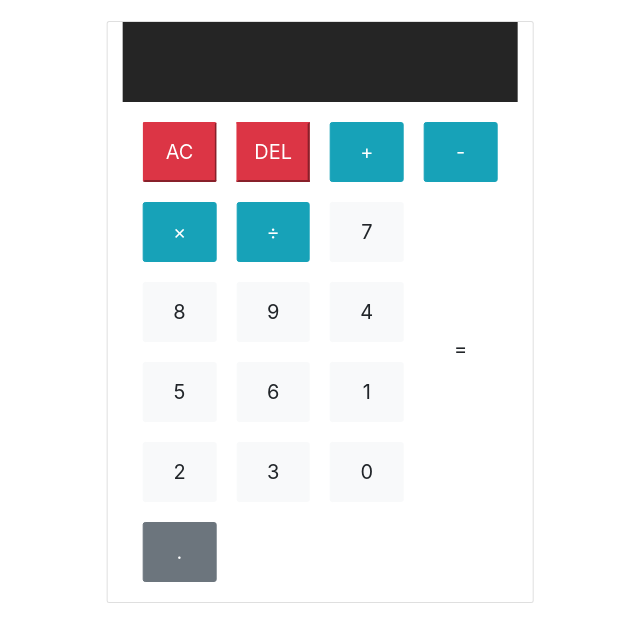
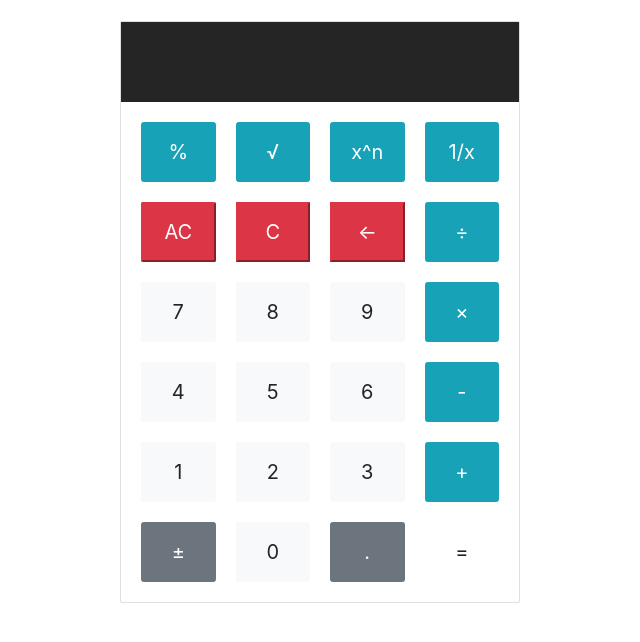
Before and after one commit to MonkeyKingBar-bit/calculator, a plain HTML site: page index.html in a window 1280 px wide. Shown: the whole page, without its empty margins (320-960 px from the left). Drawn offline with nearby package versions, Linux system fonts and the light colour scheme.

Commit message:
feat: add arithmetic operations

```diff
--- a/index.html
+++ b/index.html
@@ -1,51 +1,61 @@
 <!DOCTYPE html>
 <html lang="en">
+
 <head>
     <meta charset="UTF-8">
     <meta name="viewport" content="width=device-width, initial-scale=1, shrink-to-fit=no">
     <link rel="stylesheet" href="style.css">
     <script src="script.js" defer></script>
     <!--Bootstrap CSS-->
-    <link rel="stylesheet" href="https://stackpath.bootstrapcdn.com/bootstrap/4.5.2/css/bootstrap.min.css" integrity="sha384-JcKb8q3iqJ61gNV9KGb8thSsNjpSL0n8PARn9HuZOnIxN0hoP+VmmDGMN5t9UJ0Z" crossorigin="anonymous">
+    <link rel="stylesheet" href="https://stackpath.bootstrapcdn.com/bootstrap/4.5.2/css/bootstrap.min.css"
+        integrity="sha384-JcKb8q3iqJ61gNV9KGb8thSsNjpSL0n8PARn9HuZOnIxN0hoP+VmmDGMN5t9UJ0Z" crossorigin="anonymous">
     <title>Calculator</title>
 </head>
+
 <body>
     <main>
-        <div class="wrapper">
-            <div class="calculator card col-lg-4 col-md-6 col-xs-6">
+        <div class="wrapper col-lg-4 col-md-6 col-xs-6">
+            <div class="calculator card">
 
                 <input type="text" class="calculator-screen z-depth-1" value="" disabled />
 
                 <div class="calculator-keys">
 
+                    <button type="button" class="percent function btn btn-info" value="percent">%</button>
+                    <button type="button" class="sqrt function btn btn-info" value="sqrt">&radic;</button>
+                    <button type="button" class="sqr function btn btn-info" value="sqr">x^n</button>
+                    <button type="button" class="fraction function btn btn-info" value="fraction">1/x</button>
+
                     <button type="button" class="all-clear function btn-danger btn-sm" value="all-clear">AC</button>
-                      <button type="button" class="delete sign btn-danger" value="delete">DEL</button>
+                    <button type="button" class="clean function btn-danger" value="clean">C</button>
+                    <button type="button" class="delete function btn-danger" value="delete">&larr;</button>
 
-                      <button type="button" class="operator btn btn-info" value="+">+</button>
-                      <button type="button" class="operator btn btn-info" value="-">-</button>
-                      <button type="button" class="operator btn btn-info" value="*">&times;</button>
                     <button type="button" class="operator btn btn-info" value="/">&divide;</button>
 
                     <button type="button" value="7" class="btn btn-light waves-effect">7</button>
                     <button type="button" value="8" class="btn btn-light waves-effect">8</button>
                     <button type="button" value="9" class="btn btn-light waves-effect">9</button>
-
+                    <button type="button" class="operator btn btn-info" value="*">&times;</button>
 
                     <button type="button" value="4" class="btn btn-light waves-effect">4</button>
                     <button type="button" value="5" class="btn btn-light waves-effect">5</button>
                     <button type="button" value="6" class="btn btn-light waves-effect">6</button>
-
+                    <button type="button" class="operator btn btn-info" value="-">-</button>
 
                     <button type="button" value="1" class="btn btn-light waves-effect">1</button>
                     <button type="button" value="2" class="btn btn-light waves-effect">2</button>
                     <button type="button" value="3" class="btn btn-light waves-effect">3</button>
+                    <button type="button" class="operator btn btn-info" value="+">+</button>
 
-
+                    <button type="button" class="plusmn function btn btn-secondary" value=".">&plusmn;</button>
                     <button type="button" value="0" class="btn btn-light waves-effect">0</button>
                     <button type="button" class="decimal function btn btn-secondary" value=".">.</button>
 
+                    <button type="button" class="operator-equal-sign btn btn-default" value="/">=</button>
 
-                      <button type="button" class="equal-sign operator btn btn-default" value="=">=</button>
+
+
+
 
                 </div>
             </div>
@@ -53,4 +63,5 @@
         </div>
     </main>
 </body>
+
 </html>
```
Lines whose indentation alone changed are shown as unchanged.
